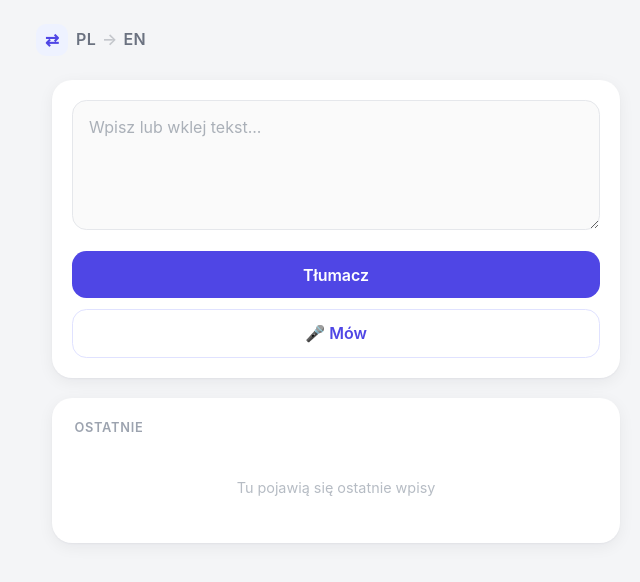
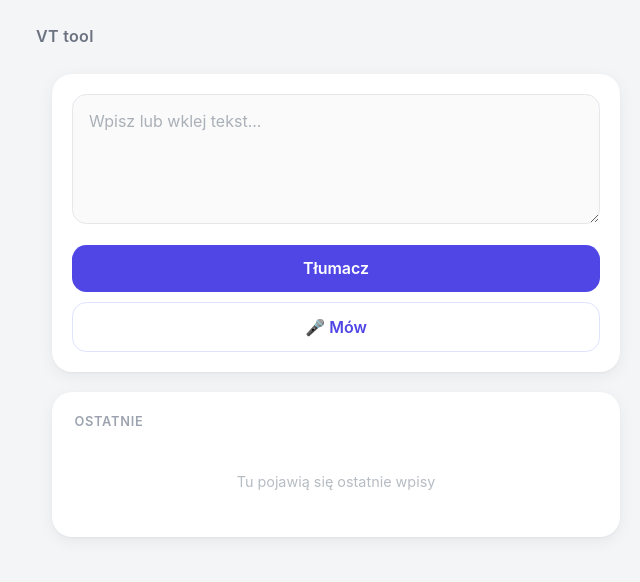
Before and after one commit to remigiuszdabrowski104-png/voice-translator, a plain HTML site: page frontend/index.html in a window 1280 px wide. Shown: the whole page, without its empty margins (304-944 px from the left). Drawn offline with Linux system fonts and the light colour scheme.

Commit message:
design: naglowek VT tool + tytul karty Voice Translator App

```diff
--- a/frontend/index.html
+++ b/frontend/index.html
@@ -3,14 +3,13 @@
 <head>
     <meta charset="UTF-8">
     <meta name="viewport" content="width=device-width, initial-scale=1.0">
-    <title>PL → EN</title>
+    <title>Voice Translator App</title>
     <link rel="stylesheet" href="style.css">
 </head>
 <body>
     <header class="header">
         <div class="header-inner">
-            <span class="header-logo" aria-hidden="true">⇄</span>
-            <span class="header-title">PL <span class="header-arrow">→</span> EN</span>
+            <span class="header-title">VT tool</span>
         </div>
     </header>
 
```
